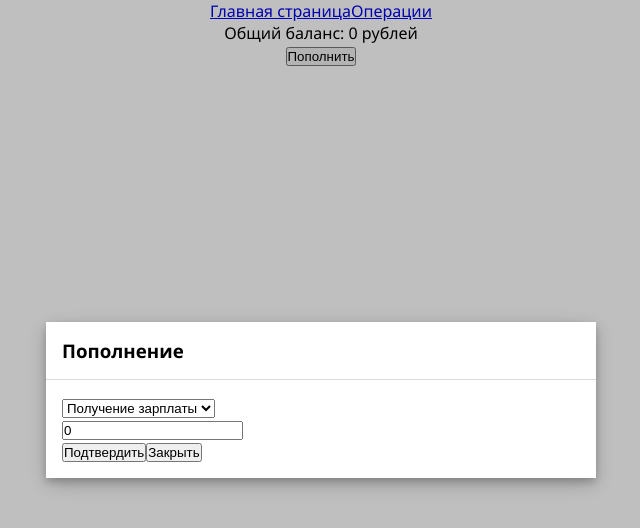
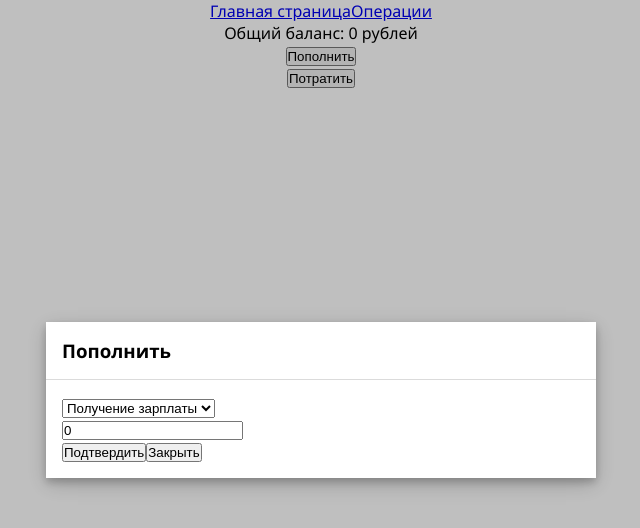
Before and after one commit to semyonyurkov/Wallet-App, a React (Create React App) app: page / in a window 1280 px wide. Both pictures are taken after a click on the button "Пополнить". Shown: the top 528 px of the page, without its empty margins (319-959 px from the left). Built offline with nearby package versions, Linux system fonts and the light colour scheme; the HTML template or start-up script is replaced by a standard one.

Commit message:
main page is ready

```diff
--- a/src/App.js
+++ b/src/App.js
@@ -7,11 +7,17 @@ import './App.css';
 
 function App() {
     const [operations, setOperations] = useState([]);
+    const [balance, setBalance] = useState(0);
 
-    function operationsSetting() {
-        setOperations(...operations);
+    const addOperations = (reason, balance) => {
+        console.log(operations);
+        setOperations([...operations, { reason: reason, balance: balance }]);
+    };
+
+    function changeBalance(sum) {
+        return setBalance(Number(balance) + Number(sum));
     }
-    console.log(operations);
+
     return (
         <BrowserRouter>
             <div className="App">
@@ -21,7 +27,9 @@ function App() {
                             index={true}
                             element={
                                 <MainPage
-                                    operationsSetting={operationsSetting}
+                                    changeBalance={changeBalance}
+                                    addOperations={addOperations}
+                                    balance={balance}
                                 />
                             }
                         />
--- a/src/components/MainPage.jsx
+++ b/src/components/MainPage.jsx
@@ -1,18 +1,62 @@
 import Modal from './Modal';
-import React, { useState } from 'react';
 
 function MainPage(props) {
-    const operationsSetting = props;
-    const [modal, setModal] = useState(false);
+    const { addOperations, changeBalance, balance } = props;
+    const arrOfReplName = [
+        {
+            value: 'receiving a salary',
+            text: 'Получение зарплаты',
+        },
+        {
+            value: 'transfer from friend',
+            text: 'Перевод от друга',
+        },
+        {
+            value: 'cashback',
+            text: 'Кэшбек',
+        },
+        {
+            value: 'bonus accrual',
+            text: 'Начисление бонусов',
+        },
+    ];
+    const arrOfSpendName = [
+        {
+            value: 'shop purchase',
+            text: 'Покупка в магазине',
+        },
+        {
+            value: 'payment of the penalty',
+            text: 'Оплата штрафа',
+        },
+        {
+            value: 'payment for utilities',
+            text: 'Оплата коммуналок',
+        },
+        {
+            value: 'transfer to a friend',
+            text: 'Перевод другу',
+        },
+    ];
+
     return (
         <>
-            <div>Общий баланс: 0 рублей</div>
+            <div>Общий баланс: {balance} рублей</div>
             <div>
-                <button onClick={() => setModal(true)}>Пополнить</button>
                 <Modal
-                    isVisible={modal}
-                    setModal={setModal}
-                    operationsSetting={operationsSetting}
+                    addOperations={addOperations}
+                    textButton={'Пополнить'}
+                    options={arrOfReplName}
+                    changeBalance={changeBalance}
+                    isNegativOperation={false}
+                />
+                <Modal
+                    addOperations={addOperations}
+                    textButton={'Потратить'}
+                    options={arrOfSpendName}
+                    changeBalance={changeBalance}
+                    isNegativOperation={true}
+                    balance={balance}
                 />
             </div>
         </>
--- a/src/components/Modal.jsx
+++ b/src/components/Modal.jsx
@@ -2,62 +2,88 @@ import React from 'react';
 import { useState } from 'react';
 
 function Modal(props) {
-    const { isVisible, onClose, setModal, operationsSetting } = props;
+    const {
+        onClose,
+        addOperations,
+        textButton,
+        options,
+        changeBalance,
+        isNegativOperation,
+        balance,
+    } = props;
 
-    const [balance, setBalance] = useState(0);
-    const [reason, setReason] = useState();
+    const [summ, setSumm] = useState(0);
+    const [reason, setReason] = useState('receiving a salary');
+    const [visible, setVisible] = useState(false);
 
     function reasonSetting(event) {
-        setReason({ value: event.target.value });
+        setReason(event.target.value);
     }
 
     function balanceSetting(event) {
-        setBalance(event.target.value);
+        setSumm(event.target.value);
     }
 
-    function operationSetting() {
-        operationsSetting({ reason: reason, balance: balance });
+    function addingBalance(e) {
+        e.preventDefault();
+        if (isNegativOperation) {
+            if (summ > balance) {
+                alert('Недостаточно средств');
+            } else {
+                changeBalance(summ * -1);
+            }
+        } else {
+            changeBalance(summ);
+        }
+        setVisible(false);
+    }
+    function onSubmit(e) {
+        e.preventDefault();
+        addOperations(reason, summ);
+        setVisible(false);
     }
 
-    return !isVisible ? null : (
+    const list = options.map((option, index) => {
+        return (
+            <option key={index} value={option.value}>
+                {option.text}
+            </option>
+        );
+    });
+
+    return (
+        <div>
+            <button onClick={() => setVisible(true)}>{textButton}</button>
+            {!visible ? null : (
                 <div className="modal" onClick={onClose}>
                     <div className="modal-dialog">
                         <div className="modal-header">
-                    <h3 className="modal-title">Пополнение</h3>
+                            <h3 className="modal-title">{textButton}</h3>
                         </div>
                         <div className="modal-body">
                             <div className="modal-content">
                                 <>
-                            <form>
-                                <select value={reason} onChange={reasonSetting}>
-                                    <option value="receiving a salary">
-                                        Получение зарплаты
-                                    </option>
-                                    <option value="friend's transfer">
-                                        Перевод от друга
-                                    </option>
-                                    <option value="cashback">Кэшбек</option>
-                                    <option value="bonus accrual">
-                                        Начисление бонусов
-                                    </option>
+                                    <form onSubmit={onSubmit && addingBalance}>
+                                        <select
+                                            value={reason}
+                                            onChange={reasonSetting}
+                                        >
+                                            {list}
                                         </select>
                                         <div>
                                             <input
                                                 placeholder="Введите сумму"
                                                 type="number"
-                                        value={balance}
+                                                value={summ}
                                                 onChange={balanceSetting}
                                             ></input>
                                         </div>
-                                <button
-                                    type="submit"
-                                    onSubmit={operationSetting}
-                                >
+                                        <button type="submit">
                                             Подтвердить
                                         </button>
                                         <button
                                             type="button"
-                                    onClick={() => setModal(false)}
+                                            onClick={() => setVisible(false)}
                                         >
                                             Закрыть
                                         </button>
@@ -67,6 +93,8 @@ function Modal(props) {
                         </div>
                     </div>
                 </div>
+            )}
+        </div>
     );
 }
 
```
Lines whose indentation alone changed are shown as unchanged.
